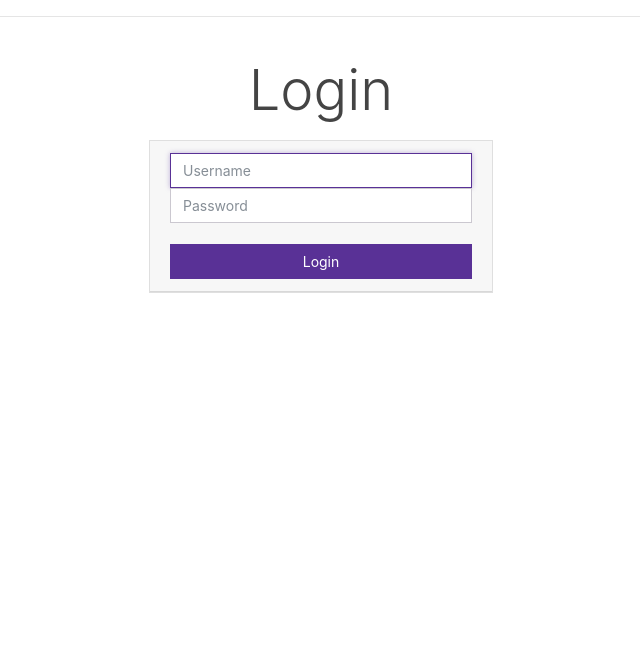
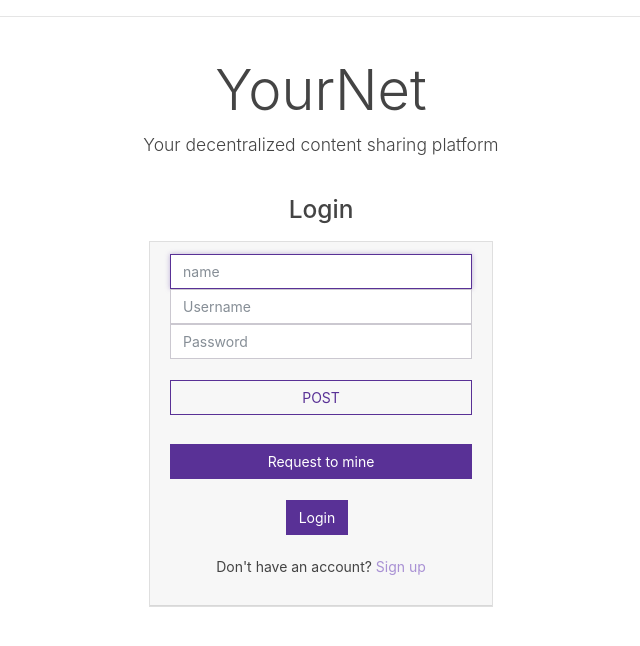
Before and after one commit to camiilavillamizar/Blockchain_app, a Flask app: template blockchain/app/templates/login.html in a window 1280 px wide. Shown: the top 646 px of the page, without its empty margins (319-959 px from the left). Run offline with Flask 2, Linux system fonts and the light colour scheme; the template is opened without the code that fills it: most values are stand-ins (such as "Sample title", 1, 10 or a date in 2020); some libraries are stand-ins or nearby versions.

Commit message:
Update login.html

```diff
--- a/blockchain/app/templates/login.html
+++ b/blockchain/app/templates/login.html
@@ -5,17 +5,31 @@
 </head>
 <body>
     <main class="container p-4">
-        <h1 class="display-4 title text-center"> Login</h1>
+        <h1 class="display-4 title text-center"> YourNet</h1>
+        <p class="lead text-center"> Your decentralized content sharing platform</p>
+        <br>
+        <h3 class="text-center">Login</h3>
         <div class="row">
                 <div class="col-md-4 offset-md-4 my-auto">
                     <div class="card mt-2">
                         <div class="card-header">
                             <form action="/check_login" id="textform" name ="textform" method="POST">
-                                <input type="text" name="name" placeholder="Username" class="form-control" autofocus>
+                                <input type="text" name="name" placeholder="name" class="form-control" autofocus>
+                                <input type="text" name="user_name" placeholder="Username" class="form-control">
                                 <input type="password" name="password" id="pwrd" class="form-control" placeholder="Password" >
                                 <br>
-                                <input type="submit" value="Login" class="btn btn-block btn-primary">
+                                <input type="submit" value="POST" class="btn btn-block btn-outline-primary">
+                                <br>
                             </form>
+
+                            <a href="{{node_address}}/mine" target="_blank"><button class="btn btn-block btn-primary mt-2">Request to mine</button></a>
+
+                            <br>
+                            <div class="col-md-4 offset-md-4 my-auto">
+                                <a href="/index"> <button class="btn btn-primary">Login</button></a>
+                            </div>
+                            <br>
+                            <p class="text-center">Don't have an account? <a href="/inscription" class="text-secondary">Sign up</a></p>
                         </div>
                     </div>
                 </div>
```
